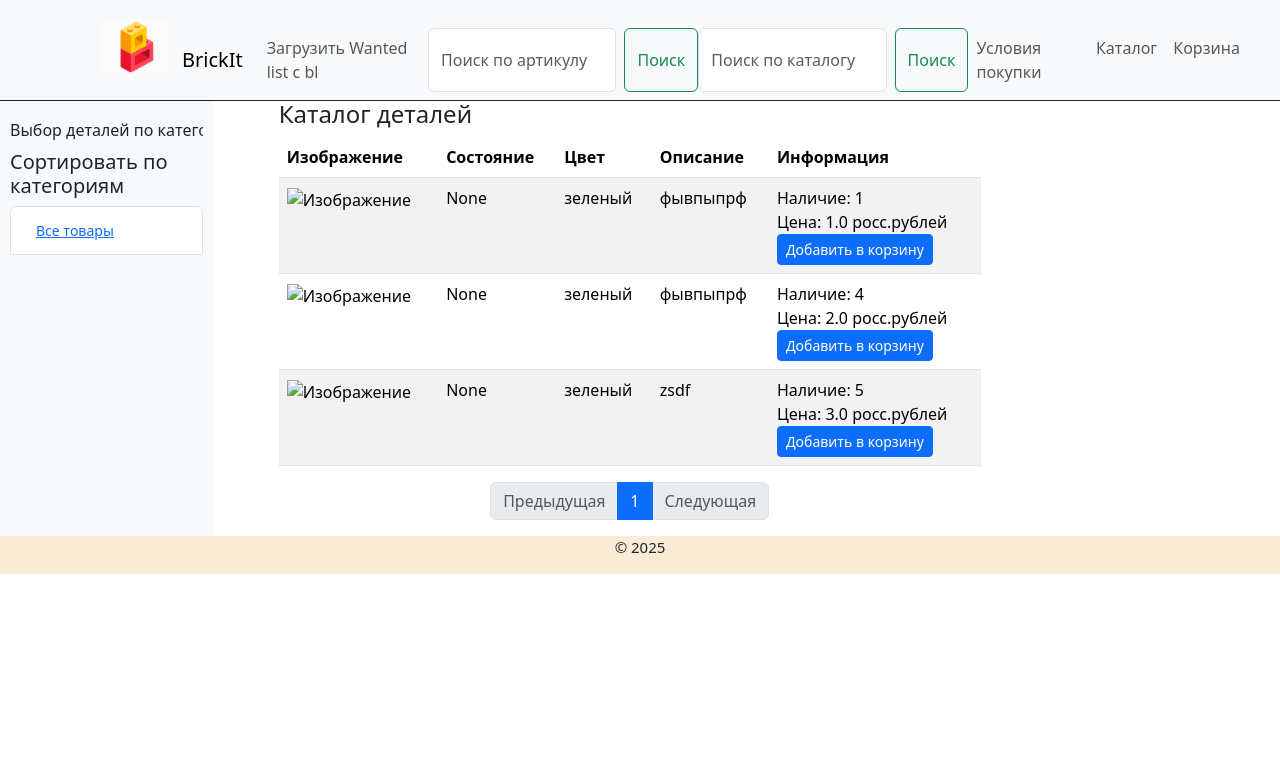
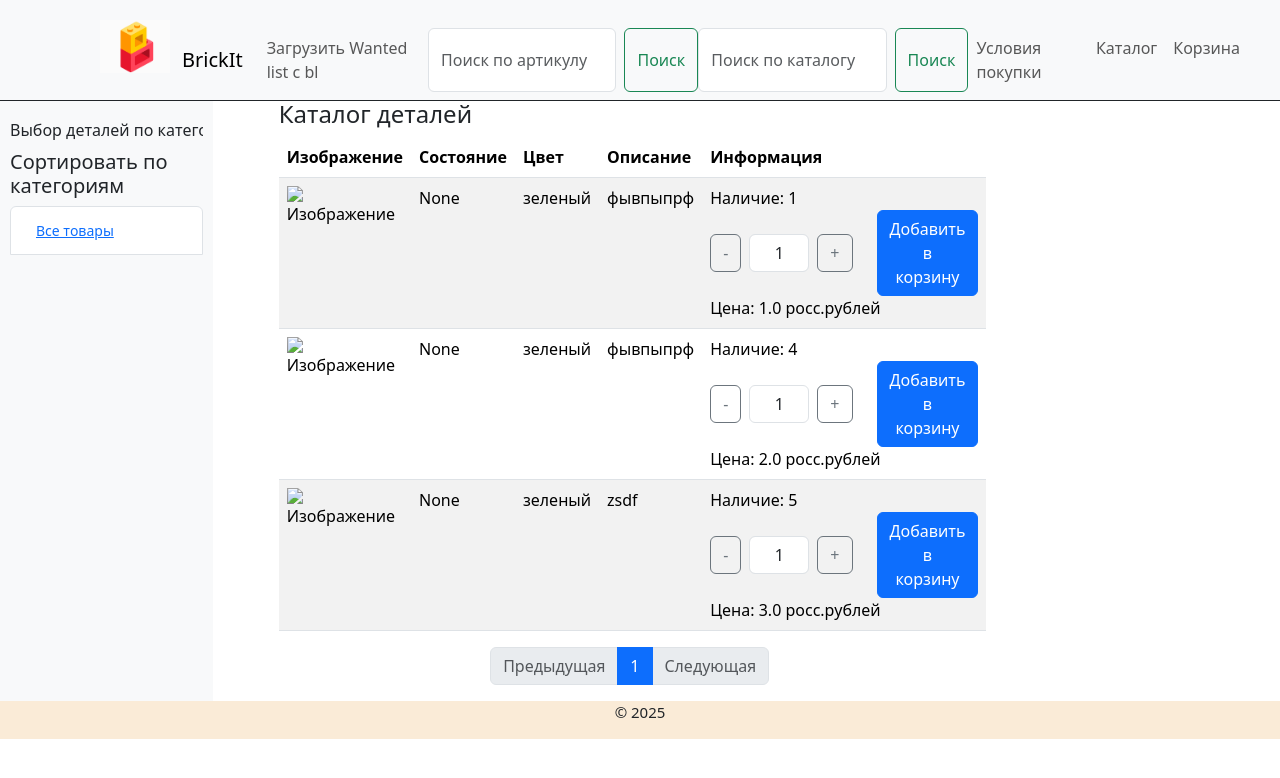
Before and after one commit to GordDar/app_lego_bricks, a Flask app: page / in a window 1280 px wide. Shown: the top 778 px of the page. Run offline with Flask 3, Linux system fonts and the light colour scheme; some libraries are stand-ins or nearby versions.

Commit message:
изменения 20.06

```diff
--- a/app_lego/templates/catalog.html
+++ b/app_lego/templates/catalog.html
@@ -32,8 +32,22 @@
                         <td>{{el.description}}</td>
                         <td>
                             <span>Наличие: {{el.quantity}}</span><br>
+                            <div class="d-flex align-items-center gap-2" data-quantity="{{el.quantity}}">
+                                <!-- Кнопка уменьшения количества -->
+                                <button class="btn btn-outline-secondary" id="decreaseBtn" type="button">-</button>
+
+                                <!-- Поле отображения количества -->
+                                <input type="text" id="quantityInput" class="form-control text-center" value="1" style="width: 60px;" readonly>
+
+                                <!-- Кнопка увеличения количества -->
+                                <button class="btn btn-outline-secondary" id="increaseBtn" type="button" min="1">+</button>
+
+                                <!-- Кнопка добавления в корзину -->
+                                <button class="btn btn-primary ms-3" id="addToCartBtn" type="button" data-id="{{el.id}}">
+                                  Добавить в корзину
+                                </button>
+                            </div>
                             <span>Цена: {{el.price}} росс.рублей</span><br>
-                            <button class="btn btn-primary btn-sm add-to-cart" data-id="{{el.id}}">Добавить в корзину</button>
                         </td>
                     </tr>
                 {% endfor%}
@@ -69,30 +83,66 @@
     </body>
 
 
-    <script>
+    <script>   // ДОБАВЛЕНИЕ ТОВАРА В КОРЗИНУ
         document.addEventListener('DOMContentLoaded', () => {
-            document.querySelectorAll('.add-to-cart').forEach(button => {
-                button.addEventListener('click', () => {
-                    const productId = button.getAttribute('data-id');
+            document.body.addEventListener('click', (event) => {
+                const target = event.target;
 
+                // Обработка кнопок уменьшения
+                if (target.classList.contains('decrease-btn')) {
+                    const container = target.closest('div.d-flex');
+                    const input = container.querySelector('.quantity-input');
+                    let currentQty = parseInt(input.value);
+                    if (currentQty > 1) {
+                        input.value = currentQty - 1;
+                    }
+                }
+
+                // Обработка кнопок увеличения
+                if (target.classList.contains('increase-btn')) {
+                    const container = target.closest('div.d-flex');
+                    const input = container.querySelector('.quantity-input');
+                    const maxQty = parseInt(container.getAttribute('data-quantity'));
+                    let currentQty = parseInt(input.value);
+                    if (currentQty < maxQty) {
+                        input.value = currentQty + 1;
+                    }
+                }
+
+                // Обработка кнопки "Добавить в корзину"
+                if (target.classList.contains('add-to-cart-btn')) {
+                    const container = target.closest('div.d-flex');
+                    const input = container.querySelector('.quantity-input');
+                    let quantity = parseInt(input.value);
+                    const maxQuantity = parseInt(container.getAttribute('data-quantity'));
+
+                    if (quantity > maxQuantity) {
+                        alert(`Вы не можете добавить больше ${maxQuantity} товаров`);
+                        return;
+                    }
+
+                    const productId = target.getAttribute('data-id');
+
+                    // Отправка AJAX-запроса
                     fetch('/add_to_cart', {
                         method: 'POST',
                         headers: {
                             'Content-Type': 'application/json',
-                            'X-CSRFToken': getCookie('csrf_token') // если используете CSRF
+                            'X-CSRFToken': getCookie('csrf_token')
                         },
-                        body: JSON.stringify({id: productId})
+                        body: JSON.stringify({ id: productId, quantity: quantity })
                     })
                     .then(response => response.json())
                     .then(data => {
-                        alert(data.message); // или обновите отображение корзины
+                        alert(data.message);
+                        // Можно обновить корзину
                     })
                     .catch(error => console.error('Ошибка:', error));
-                });
+                }
             });
         });
 
-        // Функция для получения CSRF-токена (если используете Flask-WTF или подобное)
+        // Функция для получения CSRF-токена
         function getCookie(name) {
             let cookieValue = null;
             if (document.cookie && document.cookie !== '') {
```
